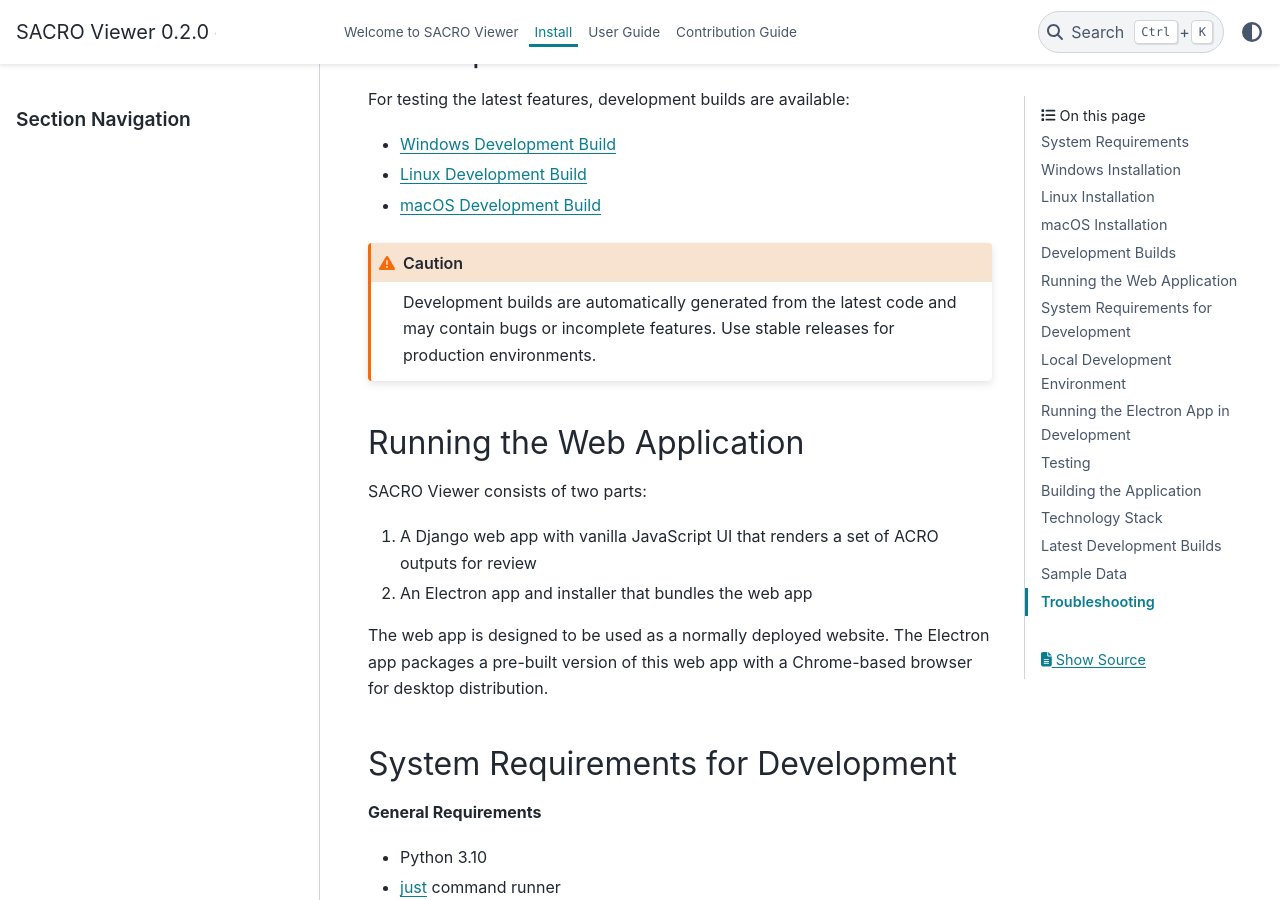
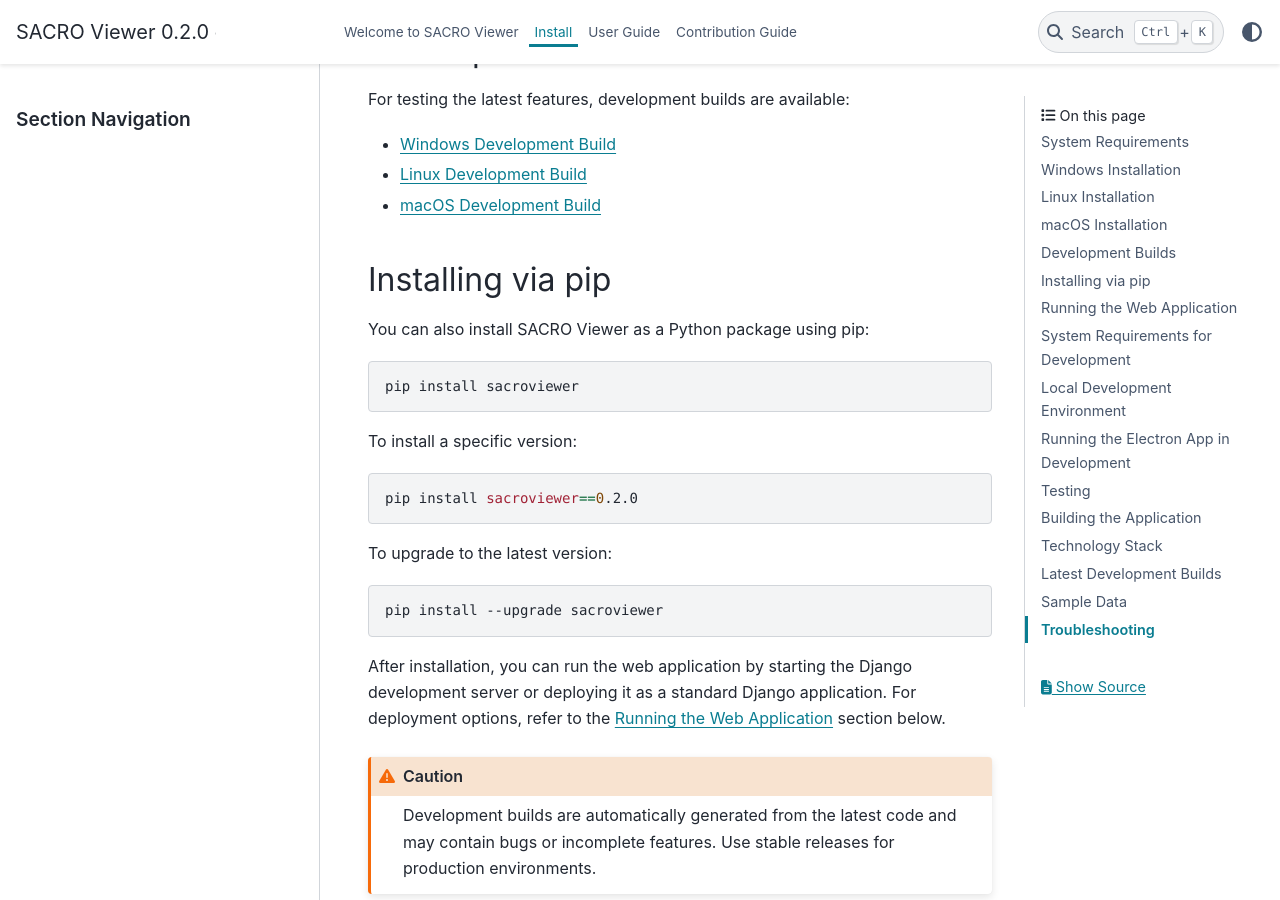
Before and after one commit to AI-SDC/SACRO-Viewer, a Sphinx documentation site: the page built from docs/source/installation.rst, in a window 1280 px wide and 900 px high, scrolled down 1870 px. Built offline with Sphinx 7.4.7 and the PyData theme 0.15.4, drawn with Linux system fonts in a browser that asks for light colours; some of the changed text lies outside the part shown.

Commit message:
Update installation instructions for version 0.2.0

```diff
--- a/docs/source/installation.rst
+++ b/docs/source/installation.rst
@@ -22,9 +22,9 @@
 Windows Installation
 ====================
 
-1. Download the `latest Windows release <https://github.com/AI-SDC/SACRO-Viewer/releases/download/v0.1.0/SACRO-0.1.0-windows-build.zip>`_
+1. Download the `latest Windows release <https://github.com/AI-SDC/SACRO-Viewer/releases/download/v0.2.0/SACRO-0.2.0-windows-build.zip>`_
 2. Unzip the downloaded file
-3. Run the included ``sacro 0.1.0.msi`` installer
+3. Run the included ``sacro 0.2.0.msi`` installer
 4. Follow the installation wizard prompts
 5. The application will launch automatically when installation completes
 
@@ -34,20 +34,20 @@
 Linux Installation
 ==================
 
-1. Download the `latest Linux release <https://github.com/AI-SDC/SACRO-Viewer/releases/download/v0.1.0/SACRO-0.1.0-linux-build.zip>`_
+1. Download the `latest Linux release <https://github.com/AI-SDC/SACRO-Viewer/releases/download/v0.2.0/SACRO-0.2.0-linux-build.zip>`_
 2. Unzip the downloaded file
 3. Install the included ``.deb`` package:
 
    .. code-block:: bash
 
-      sudo dpkg -i sacro_0.1.0_amd64.deb
+      sudo dpkg -i sacro_0.2.0_amd64.deb
 
 4. Launch the application from your applications menu or run ``sacro`` from the command line
 
 macOS Installation
 ==================
 
-1. Download the `latest macOS release <https://github.com/AI-SDC/SACRO-Viewer/releases/download/v0.1.0/SACRO-0.1.0-macos-build.zip>`_
+1. Download the `latest macOS release <https://github.com/AI-SDC/SACRO-Viewer/releases/download/v0.2.0/SACRO-0.2.0-macos-build.zip>`_
 2. Unzip the downloaded file
 3. Move ``Sacro.app`` to your Applications folder
 4. Right-click on the Sacro app icon and select "Open"
@@ -65,6 +65,31 @@
 * `Windows Development Build <https://nightly.link/AI-SDC/SACRO-Viewer/workflows/main/main/SACRO-latest-windows-build.zip>`_
 * `Linux Development Build <https://nightly.link/AI-SDC/SACRO-Viewer/workflows/main/main/SACRO-latest-linux-build.zip>`_
 * `macOS Development Build <https://nightly.link/AI-SDC/SACRO-Viewer/workflows/main/main/SACRO-latest-macos-build.zip>`_
+
+.. _installing-via-pip:
+
+Installing via pip
+==================
+
+You can also install SACRO Viewer as a Python package using pip:
+
+.. code-block:: bash
+
+   pip install sacroviewer
+
+To install a specific version:
+
+.. code-block:: bash
+
+   pip install sacroviewer==0.2.0
+
+To upgrade to the latest version:
+
+.. code-block:: bash
+
+   pip install --upgrade sacroviewer
+
+After installation, you can run the web application by starting the Django development server or deploying it as a standard Django application. For deployment options, refer to the `Running the Web Application`_ section below.
 
 .. caution::
    Development builds are automatically generated from the latest code and may contain bugs or incomplete features. Use stable releases for production environments.
@@ -327,7 +352,7 @@
 
   .. code-block:: bash
 
-     chmod +x sacro_0.1.0_amd64.deb
+     chmod +x sacro_0.2.0_amd64.deb
 
 **Application won't start**
   Check that your system meets the minimum requirements listed above. On older systems, try running the application from the command line to see detailed error messages.
```
